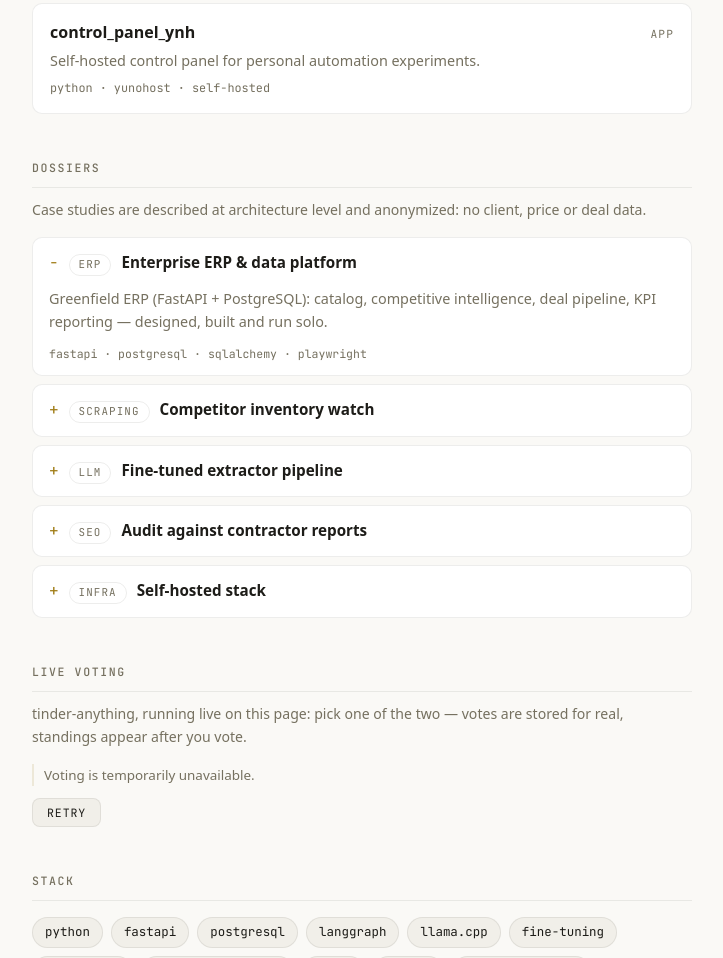
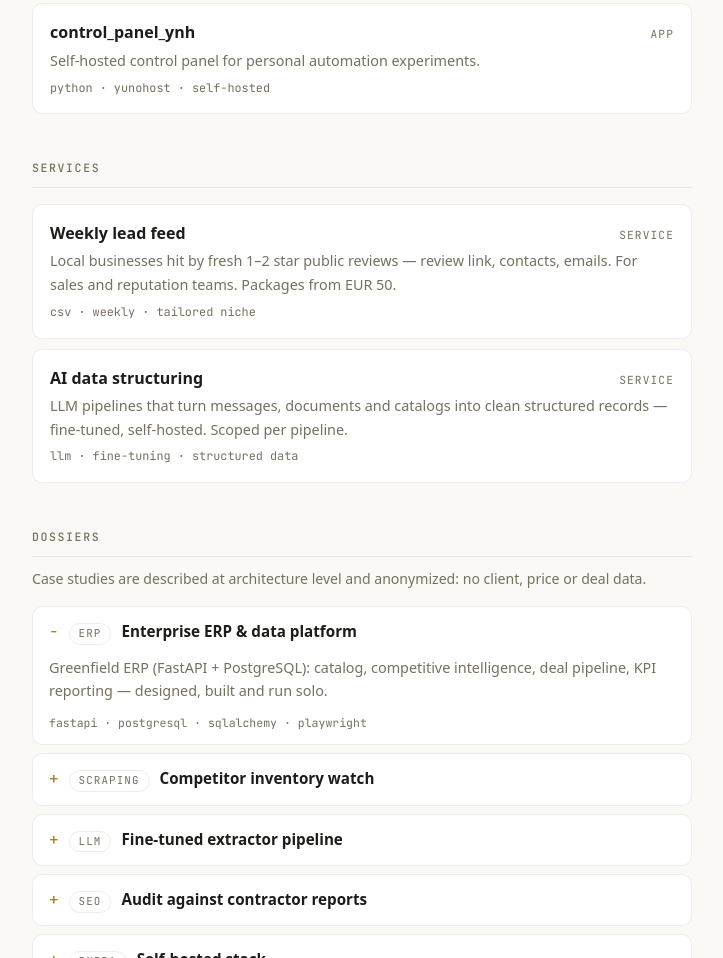
Before and after one commit to alexander-pyrforos/pyrforos-site, a website: page public/index.html in a window 1280 px wide. Shown: the part 1943-2901 px from the top of the page, without its empty margins (278-1001 px from the left). Drawn offline with Linux system fonts and the light colour scheme; no server answers.

Commit message:
site: services teaser cards on index
Co-Authored-By: Claude Code <noreply@anthropic.com>

```diff
--- a/public/index.html
+++ b/public/index.html
@@ -87,6 +87,20 @@
     </a>
   </section>
 
+  <section id="services">
+    <h2>Services</h2>
+    <a class="card" href="/services">
+      <span class="top"><h3>Weekly lead feed</h3><span class="kind">service</span></span>
+      <p>Local businesses hit by fresh 1–2 star public reviews — review link, contacts, emails. For sales and reputation teams. Packages from EUR 50.</p>
+      <span class="tags">csv · weekly · tailored niche</span>
+    </a>
+    <a class="card" href="/services">
+      <span class="top"><h3>AI data structuring</h3><span class="kind">service</span></span>
+      <p>LLM pipelines that turn messages, documents and catalogs into clean structured records — fine-tuned, self-hosted. Scoped per pipeline.</p>
+      <span class="tags">llm · fine-tuning · structured data</span>
+    </a>
+  </section>
+
   <section>
     <h2>Dossiers</h2>
     <p class="section-note">Case studies are described at architecture level and anonymized: no client, price or deal data.</p>
```
